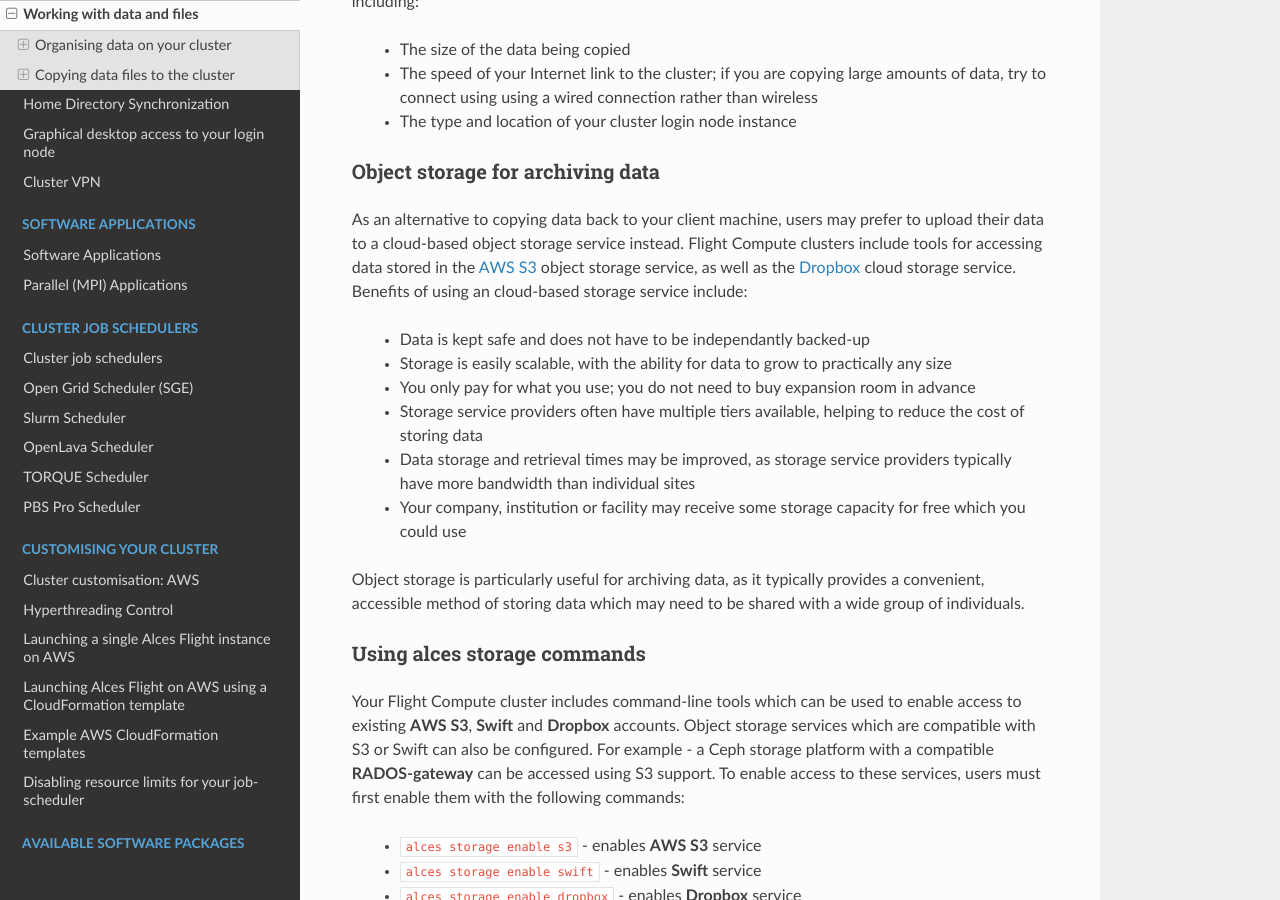
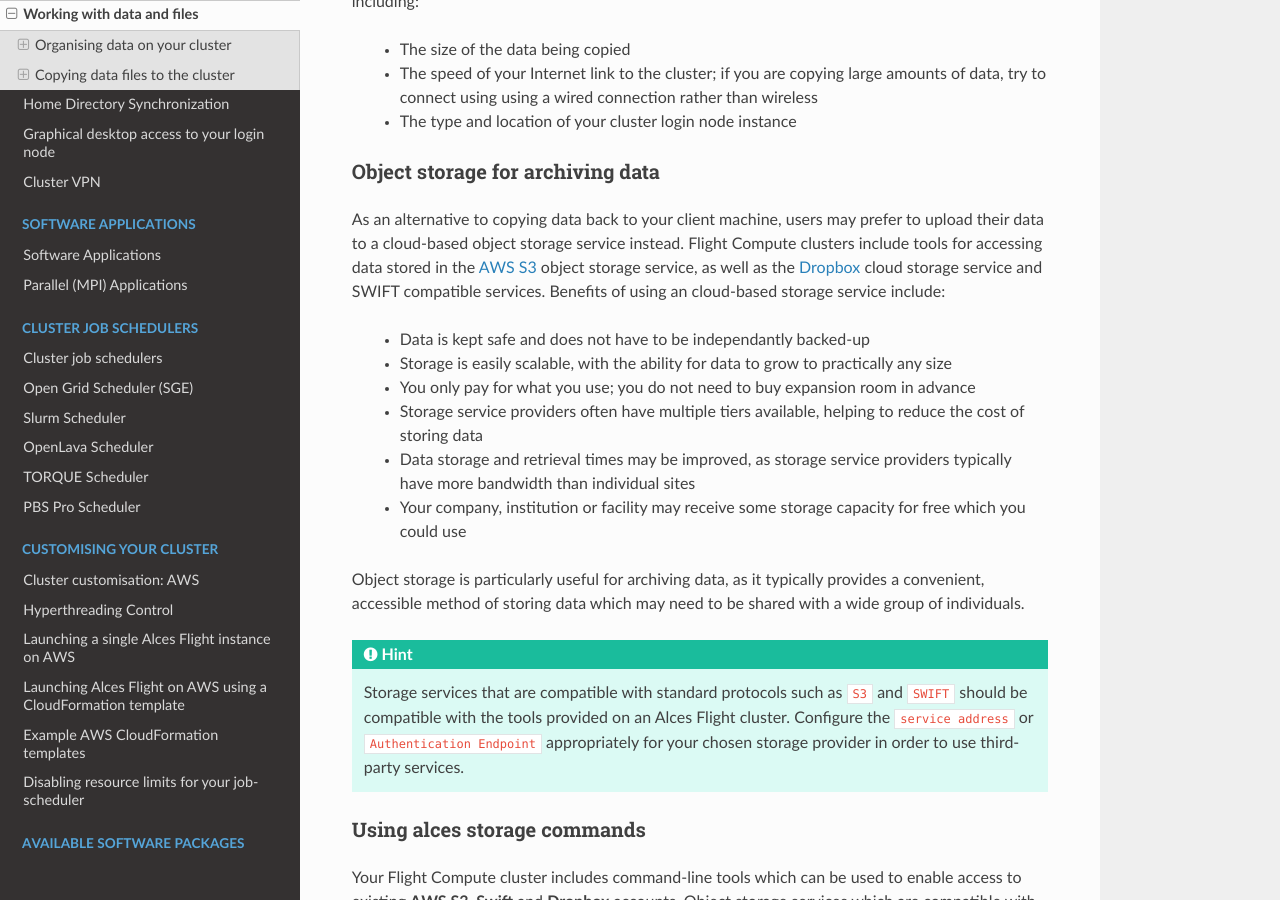
Before and after one commit to alces-software/flight-appliance-docs, a Sphinx documentation site: the page built from docs/source/databasics/data_basics.rst, in a window 1280 px wide and 900 px high, scrolled down 4259 px. Built offline with Sphinx 7.4.7 and the Read the Docs theme 2.0.0, drawn with Linux system fonts in a browser that asks for light colours.

Commit message:
Updated for SWIFT support

```diff
--- a/docs/source/databasics/data_basics.rst
+++ b/docs/source/databasics/data_basics.rst
@@ -123,7 +123,7 @@
 Object storage for archiving data
 ---------------------------------
 
-As an alternative to copying data back to your client machine, users may prefer to upload their data to a cloud-based object storage service instead. Flight Compute clusters include tools for accessing data stored in the `AWS S3 <https://aws.amazon.com/s3/>`_ object storage service, as well as the `Dropbox <https://www.dropbox.com/>`_ cloud storage service. Benefits of using an cloud-based storage service include:
+As an alternative to copying data back to your client machine, users may prefer to upload their data to a cloud-based object storage service instead. Flight Compute clusters include tools for accessing data stored in the `AWS S3 <https://aws.amazon.com/s3/>`_ object storage service, as well as the `Dropbox <https://www.dropbox.com/>`_ cloud storage service and SWIFT compatible services. Benefits of using an cloud-based storage service include:
 
 
  - Data is kept safe and does not have to be independantly backed-up
@@ -134,6 +134,8 @@
  - Your company, institution or facility may receive some storage capacity for free which you could use
 
 Object storage is particularly useful for archiving data, as it typically provides a convenient, accessible method of storing data which may need to be shared with a wide group of individuals.
+
+.. hint:: Storage services that are compatible with standard protocols such as ``S3`` and ``SWIFT`` should be compatible with the tools provided on an Alces Flight cluster. Configure the ``service address`` or ``Authentication Endpoint`` appropriately for your chosen storage provider in order to use third-party services.
 
 
 Using alces storage commands
```
